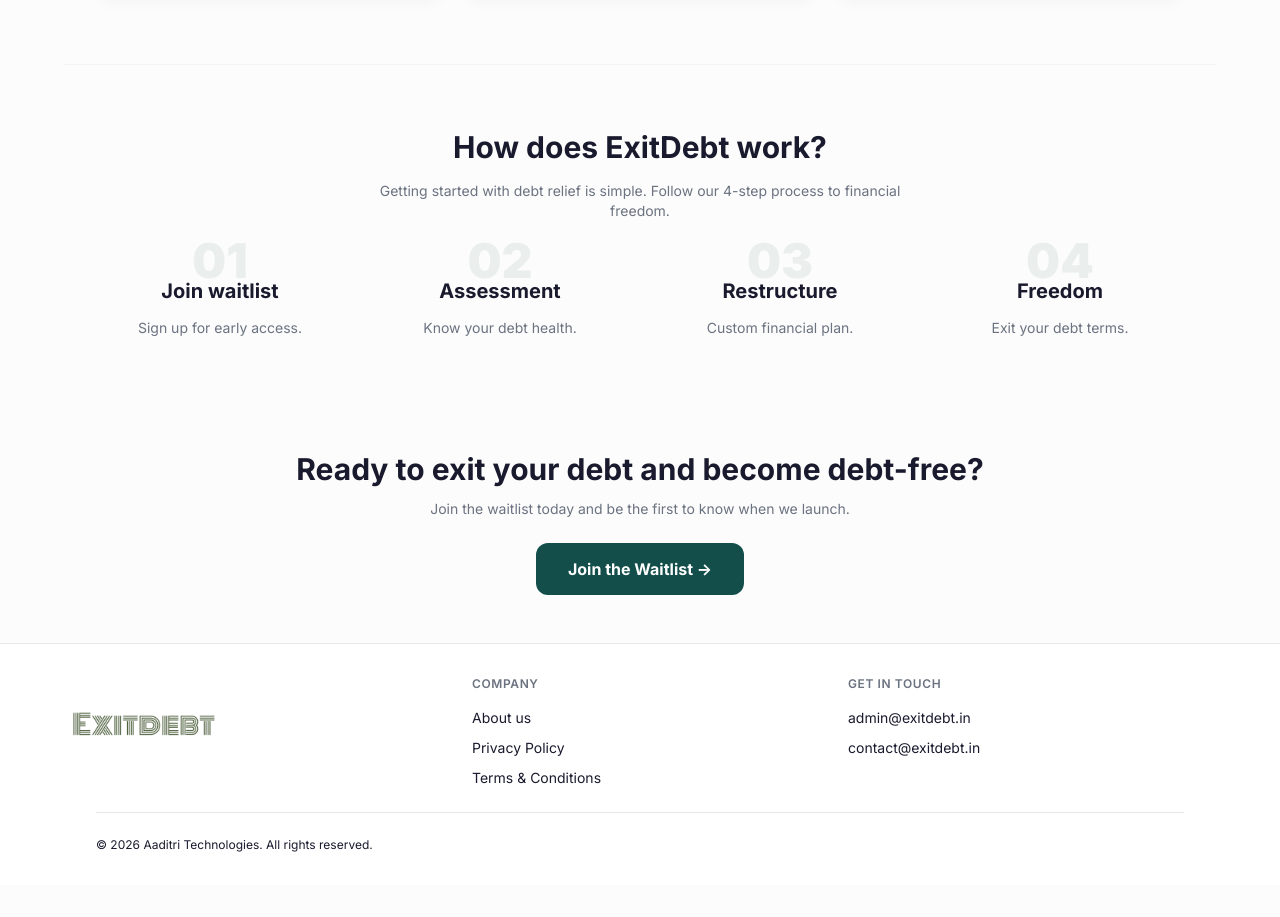
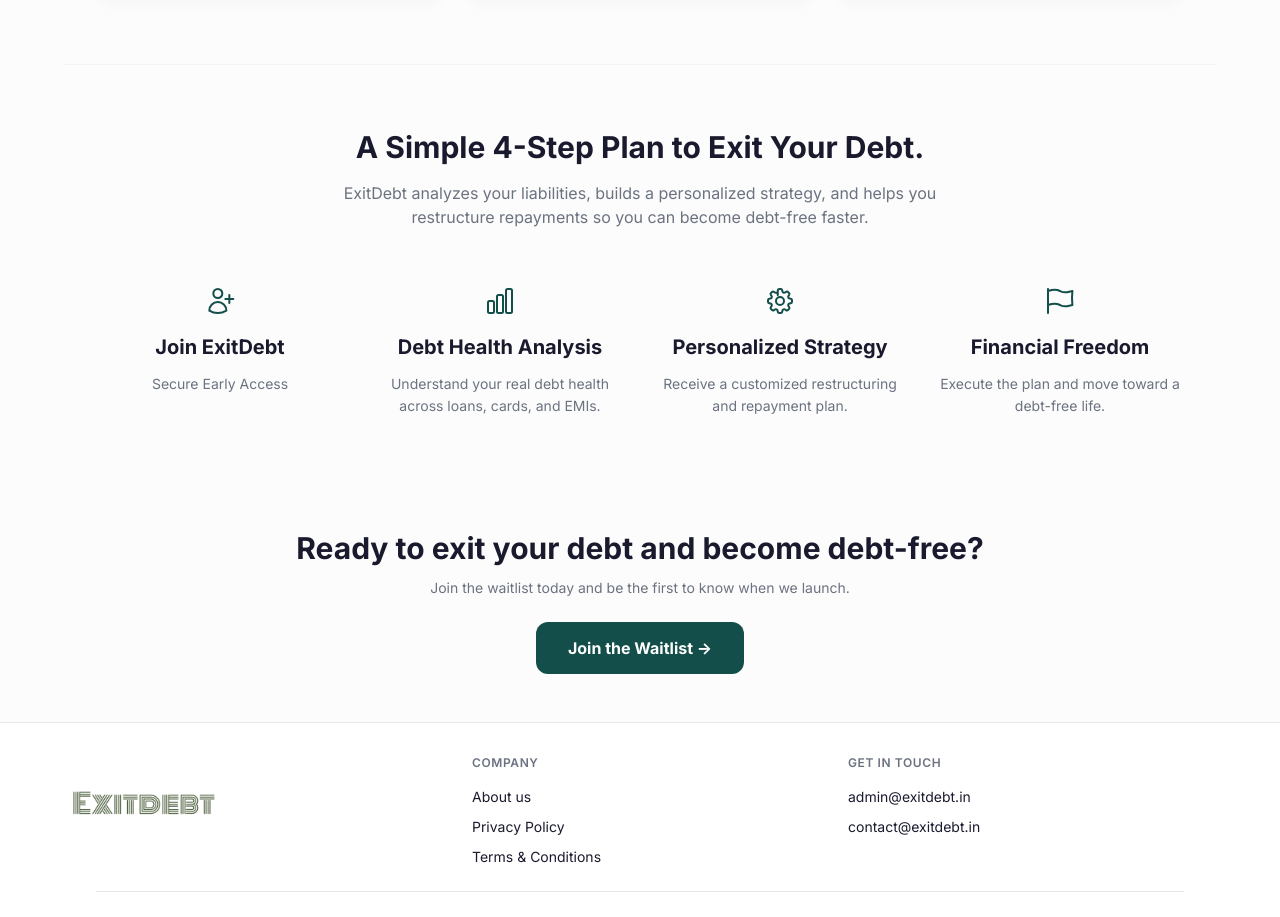
Before and after one commit to Aaditri-Technologies/exitDebt-Waitlist, a Next.js app: page / in a window 1280 px wide. Shown: the part 843-1760 px from the top of the page. Before the commit the page ends 1728 px from the top, so only its background shows below. Built offline with nearby package versions, Linux system fonts and the light colour scheme.

Commit message:
Refine 4-step plan visuals and synchronize SEO/AEO metadata

```diff
--- a/src/app/layout.tsx
+++ b/src/app/layout.tsx
@@ -27,6 +27,9 @@
     "debt free faster",
     "credit card debt relief",
     "personal loan settlement",
+    "EMI management",
+    "debt health analysis",
+    "debt payback strategy",
   ],
   metadataBase: new URL("https://exitdebt.in"),
   alternates: {
@@ -35,7 +38,7 @@
   openGraph: {
     title: "ExitDebt – India's Smartest Debt Management Platform",
     description:
-      "Join the waitlist. Understand, restructure, and exit your debt — on your terms. No CIBIL impact. 100% free.",
+      "Join the waitlist. Understand, restructure, and exit your debt — at your terms. No CIBIL impact. 100% free.",
     type: "website",
     locale: "en_IN",
     siteName: "ExitDebt",
@@ -100,9 +103,9 @@
               name: "ExitDebt – Debt Management Platform",
               url: "https://exitdebt.in",
               description:
-                "ExitDebt is India's smartest debt management platform. We help users understand, restructure, and become debt-free faster without impacting their CIBIL score. Specializing in credit card and personal loan restructuring.",
+                "ExitDebt is India's smartest debt management platform. We help users perform a comprehensive Debt Health Analysis, build a Personalized Strategy, and become debt-free faster through EMI restructuring and professional debt relief.",
               feesAndCommissionsSpecification: "100% free for users",
-              serviceType: ["Debt Management", "Debt Restructuring", "Credit Counseling"],
+              serviceType: ["Debt Management", "Debt Restructuring", "Credit Counseling", "Debt Health Analysis", "EMI Management"],
               areaServed: "IN",
               provider: {
                 "@type": "Organization",
@@ -119,29 +122,29 @@
             __html: JSON.stringify({
               "@context": "https://schema.org",
               "@type": "HowTo",
-              name: "How to exit debt faster in India with ExitDebt",
-              description: "Follow these simple steps to start your journey towards a debt-free life with ExitDebt's management platform.",
+              name: "A Simple 4-Step Plan to Exit Your Debt with ExitDebt",
+              description: "ExitDebt analyzes your liabilities, builds a personalized strategy, and helps you restructure repayments so you can become debt-free faster.",
               step: [
                 {
                   "@type": "HowToStep",
-                  name: "Join the Waitlist",
-                  text: "Sign up on ExitDebt's platform to get early access for debt assessment.",
+                  name: "Join ExitDebt",
+                  text: "Sign up on ExitDebt's platform to secure early access for debt assessment.",
                   url: "https://exitdebt.in#waitlist",
                 },
                 {
                   "@type": "HowToStep",
-                  name: "Debt Assessment",
-                  text: "Receive a comprehensive assessment of your current debt health and CIBIL score status.",
+                  name: "Debt Health Analysis",
+                  text: "Understand your real debt health across loans, cards, and EMIs.",
                 },
                 {
                   "@type": "HowToStep",
-                  name: "Restructuring Plan",
-                  text: "Get a personalized financial plan to restructure your high-interest loans and credit cards effectively.",
+                  name: "Personalized Strategy",
+                  text: "Receive a customized restructuring and repayment plan tailored to your financial situation.",
                 },
                 {
                   "@type": "HowToStep",
-                  name: "Become Debt-Free",
-                  text: "Execute the debt relief plan and exit your debt on your own terms without harassment.",
+                  name: "Financial Freedom",
+                  text: "Execute the plan and move toward a debt-free life at your terms.",
                 },
               ],
             }),
@@ -160,7 +163,7 @@
                   name: "What is ExitDebt?",
                   acceptedAnswer: {
                     "@type": "Answer",
-                    text: "ExitDebt is India's smartest debt management platform that helps you understand, restructure, and become debt-free faster — without impacting your CIBIL score. Exit your debt on your own terms using our proprietary debt health score.",
+                    text: "ExitDebt is India's smartest debt management platform that helps you understand, restructure, and become debt-free faster — without impacting your CIBIL score. Exit your debt at your terms using our proprietary debt health score.",
                   },
                 },
                 {
@@ -177,6 +180,14 @@
                   acceptedAnswer: {
                     "@type": "Answer",
                     text: "Yes, ExitDebt is 100% free for users. Join the waitlist for early access to our debt management tools when we launch.",
+                  },
+                },
+                {
+                  "@type": "Question",
+                  name: "What is the ExitDebt Health Analysis?",
+                  acceptedAnswer: {
+                    "@type": "Answer",
+                    text: "The ExitDebt Health Analysis is a deep dive into your real debt health across loans, credit cards, and EMIs. It provides the foundation for your personalized debt repayment strategy.",
                   },
                 },
                 {
--- a/src/components/MarketingContent.tsx
+++ b/src/components/MarketingContent.tsx
@@ -83,27 +83,57 @@
       <section className="max-w-6xl mx-auto px-4 sm:px-6 lg:px-8 py-10 lg:py-16 border-t border-gray-100">
         <div className="text-center mb-10">
           <h2 className="text-2xl sm:text-3xl font-bold mb-4" style={{ color: "var(--color-text-primary)" }}>
-            How does ExitDebt work?
+            A Simple 4-Step Plan to Exit Your Debt.
           </h2>
-          <p className="text-sm max-w-xl mx-auto" style={{ color: "var(--color-text-secondary)" }}>
-            Getting started with debt relief is simple. Follow our 4-step process to financial freedom.
+          <p className="subtitle-text max-w-2xl mx-auto" style={{ color: "var(--color-text-secondary)" }}>
+            ExitDebt analyzes your liabilities, builds a personalized strategy, and helps you restructure repayments so you can become debt-free faster.
           </p>
         </div>
         <div className="grid grid-cols-1 sm:grid-cols-2 lg:grid-cols-4 gap-12 sm:gap-8">
           {[
-            { step: "01", title: "Join waitlist", desc: "Sign up for early access." },
-            { step: "02", title: "Assessment", desc: "Know your debt health." },
-            { step: "03", title: "Restructure", desc: "Custom financial plan." },
-            { step: "04", title: "Freedom", desc: "Exit your debt terms." },
-          ].map((item) => (
-            <div key={item.step} className="relative text-center group">
-              <span
-                className="text-5xl font-black opacity-[0.07] absolute -top-6 left-1/2 -translate-x-1/2 transition-all group-hover:opacity-10"
-                style={{ color: "var(--color-teal)" }}
-              >
-                {item.step}
-              </span>
-              <h3 className="text-xl font-bold mb-3 pt-4 relative z-10" style={{ color: "var(--color-text-primary)" }}>
+            {
+              title: "Join ExitDebt",
+              desc: "Secure Early Access",
+              icon: (
+                <svg className="w-8 h-8 mx-auto mb-4" fill="none" viewBox="0 0 24 24" stroke="currentColor" strokeWidth={1.5}>
+                  <path strokeLinecap="round" strokeLinejoin="round" d="M19 7.5v3m0 0v3m0-3h3m-3 0h-3m-2.25-4.125a3.375 3.375 0 11-6.75 0 3.375 3.375 0 016.75 0zM4 19.235v-.11a6.375 6.375 0 0112.75 0v.109A12.318 12.318 0 0110.374 21c-2.331 0-4.512-.645-6.374-1.766z" />
+                </svg>
+              )
+            },
+            {
+              title: "Debt Health Analysis",
+              desc: "Understand your real debt health across loans, cards, and EMIs.",
+              icon: (
+                <svg className="w-8 h-8 mx-auto mb-4" fill="none" viewBox="0 0 24 24" stroke="currentColor" strokeWidth={1.5}>
+                  <path strokeLinecap="round" strokeLinejoin="round" d="M3 13.125C3 12.504 3.504 12 4.125 12h2.25c.621 0 1.125.504 1.125 1.125v6.75C7.5 20.496 6.996 21 6.375 21h-2.25A1.125 1.125 0 013 19.875v-6.75zM9.75 8.625c0-.621.504-1.125 1.125-1.125h2.25c.621 0 1.125.504 1.125 1.125v11.25c0 .621-.504 1.125-1.125 1.125h-2.25a1.125 1.125 0 01-1.125-1.125V8.625zM16.5 4.125c0-.621.504-1.125 1.125-1.125h2.25C20.496 3 21 3.504 21 4.125v15.75c0 .621-.504 1.125-1.125 1.125h-2.25a1.125 1.125 0 01-1.125-1.125V4.125z" />
+                </svg>
+              )
+            },
+            {
+              title: "Personalized Strategy",
+              desc: "Receive a customized restructuring and repayment plan.",
+              icon: (
+                <svg className="w-8 h-8 mx-auto mb-4" fill="none" viewBox="0 0 24 24" stroke="currentColor" strokeWidth={1.5}>
+                  <path strokeLinecap="round" strokeLinejoin="round" d="M10.343 3.94c.09-.542.56-.94 1.11-.94h1.093c.55 0 1.02.398 1.11.94l.149.894c.07.424.384.764.78.93.398.164.855.142 1.205-.108l.737-.527a1.125 1.125 0 011.45.12l.773.774a1.125 1.125 0 01.12 1.45l-.527.737c-.25.35-.272.806-.107 1.204.165.397.505.71.93.78l.894.15c.542.09.94.56.94 1.11v1.094c0 .55-.398 1.02-.94 1.11l-.894.149c-.424.07-.764.383-.929.78-.164.398-.142.854.108 1.204l.527.738a1.125 1.125 0 01-.12 1.45l-.774.773a1.125 1.125 0 01-1.45.12l-.737-.527c-.35-.25-.806-.272-1.203-.108-.398.165-.71.505-.781.929l-.149.894c-.09.542-.56.94-1.11.94h-1.094c-.55 0-1.019-.398-1.11-.94l-.148-.894c-.071-.424-.384-.764-.781-.93-.398-.164-.854-.142-1.204.108l-.738.527a1.125 1.125 0 01-1.45-.12l-.773-.774a1.125 1.125 0 01-.12-1.45l.527-.737c.25-.35.273-.806.108-1.204-.165-.397-.505-.71-.93-.78l-.894-.15c-.542-.09-.94-.56-.94-1.11v-1.094c0-.55.398-1.02.94-1.11l.894-.149c.424-.07.765-.383.93-.78.165-.398.143-.854-.108-1.204l-.527-.738a1.125 1.125 0 01.12-1.45l.773-.773a1.125 1.125 0 011.45-.12l.737.527c.35.25.807.272 1.204.108.397.165.71.505.78.929l.15.894z" />
+                  <path strokeLinecap="round" strokeLinejoin="round" d="M15 12a3 3 0 11-6 0 3 3 0 016 0z" />
+                </svg>
+              )
+            },
+            {
+              title: "Financial Freedom",
+              desc: "Execute the plan and move toward a debt-free life.",
+              icon: (
+                <svg className="w-8 h-8 mx-auto mb-4" fill="none" viewBox="0 0 24 24" stroke="currentColor" strokeWidth={1.5}>
+                  <path strokeLinecap="round" strokeLinejoin="round" d="M3 3v1.5M3 21v-6m0 0l2.77-.693a9 9 0 016.208.682l.108.054a9 9 0 006.086.71l3.114-.732a48.524 48.524 0 01-.005-10.499l-3.11.732a9 9 0 01-6.085-.711l-.108-.054a9 9 0 00-6.208-.682L3 4.5M3 15V4.5" />
+                </svg>
+              )
+            },
+          ].map((item, idx) => (
+            <div key={idx} className="relative text-center group">
+              <div className="relative z-10 pt-4" style={{ color: "var(--color-teal)" }}>
+                {item.icon}
+              </div>
+              <h3 className="text-xl font-bold mb-3 relative z-10" style={{ color: "var(--color-text-primary)" }}>
                 {item.title}
               </h3>
               <p className="text-sm leading-relaxed relative z-10" style={{ color: "var(--color-text-secondary)" }}>
```
